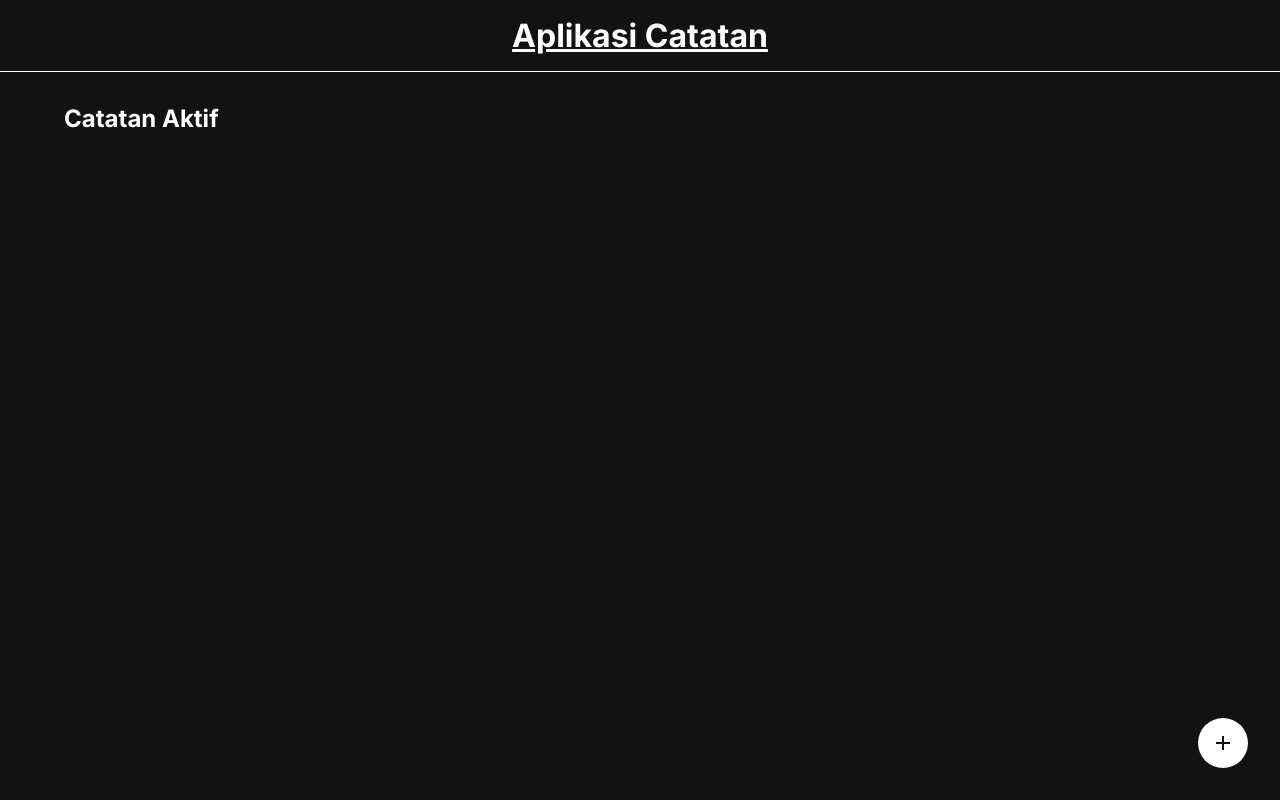
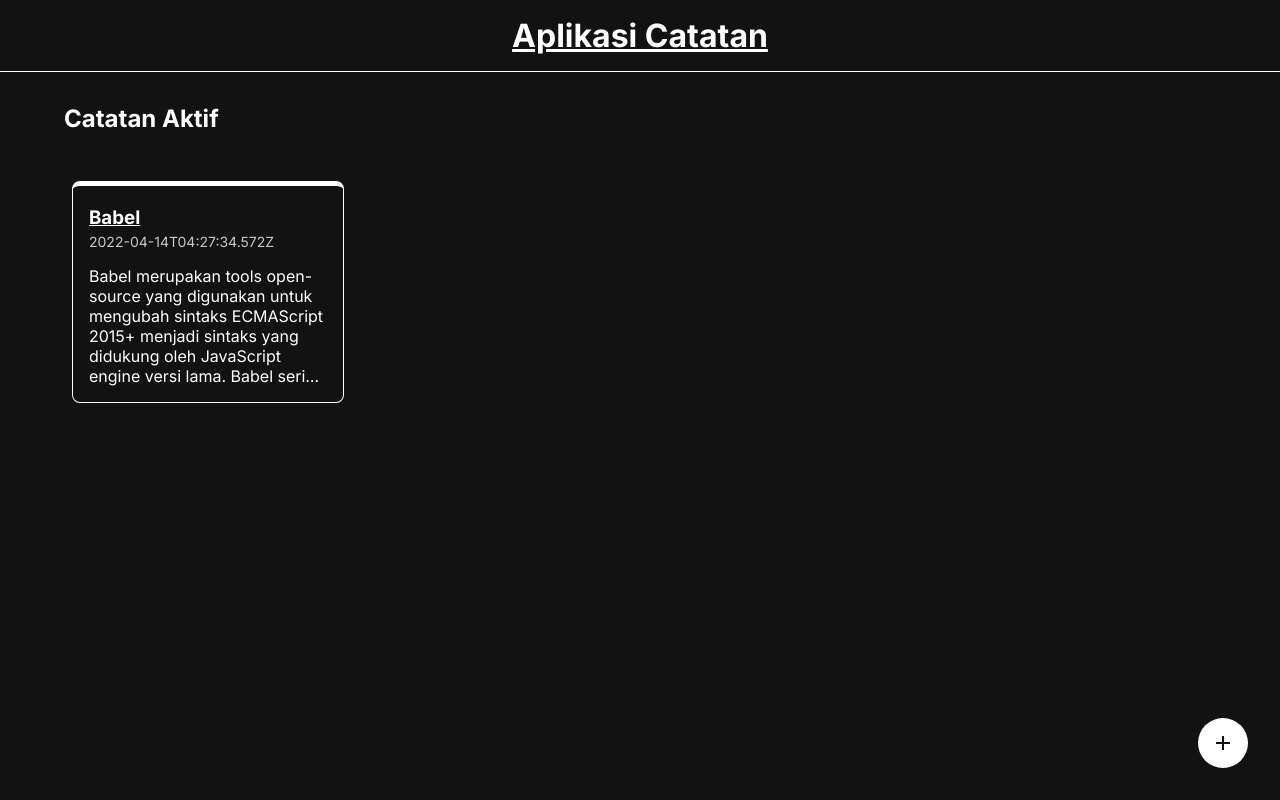
Before and after one commit to golchafun/dicoding-note-app-route, a React (Vite) app: page / in a window 1280 px wide. Built offline with nearby package versions, Linux system fonts and the light colour scheme.

Commit message:
show 1 note data in array

```diff
--- /dev/null
+++ b/src/components/NoteItem.jsx
@@ -0,0 +1,14 @@
+import React from "react";
+
+function NoteItem({ id, title, body, createdAt, archived }) {
+    return (
+        <article className="note-item">
+            <h3 className="note-item__title">
+                <a href="/notes/notes-1">{title}</a>
+            </h3><p className="note-item__createdAt">{createdAt}</p>
+            <p className="note-item__body">{body}</p>
+        </article>
+    );
+}
+
+export default NoteItem;
--- /dev/null
+++ b/src/components/NoteList.jsx
@@ -0,0 +1,18 @@
+import React from "react";
+import NoteItem from "./NoteItem";
+
+function NoteList({ notes }) {
+
+    if (!notes || notes.length === 0) {
+        return <p className="notes-list__empty-message">Tidak ada catatan</p>;
+    }
+
+    return (
+        <section className="notes-list">
+            <NoteItem {...notes[0]} />
+
+        </section>
+    );
+}
+
+export default NoteList;
--- a/src/pages/HomePage.jsx
+++ b/src/pages/HomePage.jsx
@@ -1,13 +1,18 @@
 import React from "react";
 import AddButton from "../components/AddButton";
+import NoteList from "../components/NoteList";
+import { getAllNotes } from "../utils/local-data";
 
 function HomePage(){
+    const notes = getAllNotes();
+
     return(
         <section className="homepage">
 
             <h2>Catatan Aktif</h2>
 
             {/* akses notes list */}
+            <NoteList notes = {notes}/>
 
             {/* button add note */}
             <div className="homepage__action">
```
